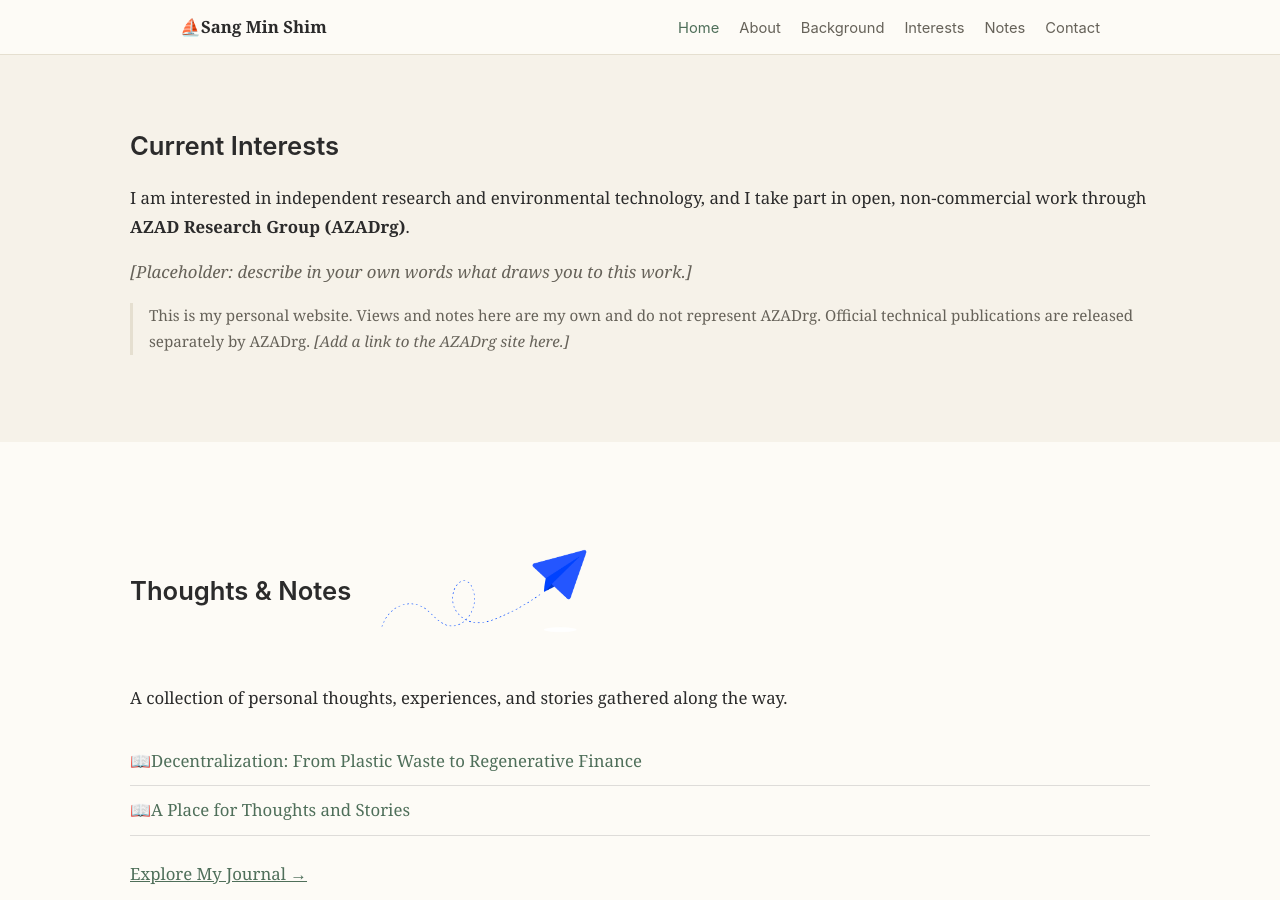
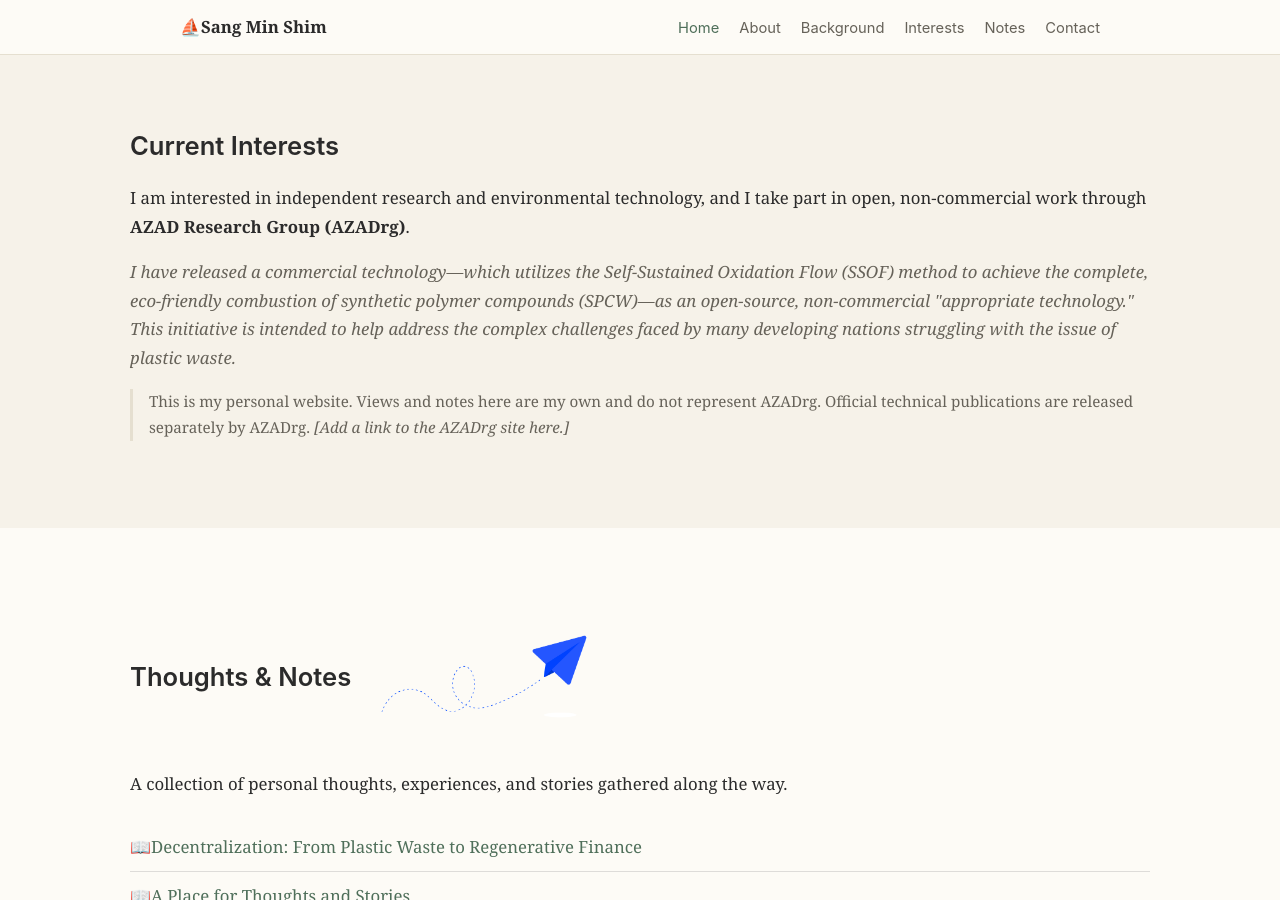
Before and after one commit to ssimsangmin49-creator/personal-home, a Jekyll site: the page index.html, which Jekyll copies as it is, in a window 1280 px wide and 900 px high, scrolled down 1999 px. Built offline with Jekyll 4.4.1, drawn with Linux system fonts in a browser that asks for light colours.

Commit message:
Update interests section with personal project details

```diff
--- a/index.html
+++ b/index.html
@@ -186,7 +186,7 @@ Web3 mechanisms offer features such as decentralization, transparency, and immut
     <div class="wrap">
       <h2>Current Interests</h2>
       <p>I am interested in independent research and environmental technology, and I take part in open, non-commercial work through <strong>AZAD Research Group (AZADrg)</strong>.</p>
-      <p class="placeholder">[Placeholder: describe in your own words what draws you to this work.]</p>
+      <p class="placeholder">I have released a commercial technology—which utilizes the Self-Sustained Oxidation Flow (SSOF) method to achieve the complete, eco-friendly combustion of synthetic polymer compounds (SPCW)—as an open-source, non-commercial "appropriate technology." This initiative is intended to help address the complex challenges faced by many developing nations struggling with the issue of plastic waste.</p>
       <p class="note">This is my personal website. Views and notes here are my own and do not represent AZADrg. Official technical publications are released separately by AZADrg. <span class="placeholder">[Add a link to the AZADrg site here.]</span></p>
     </div>
   </section>
```
